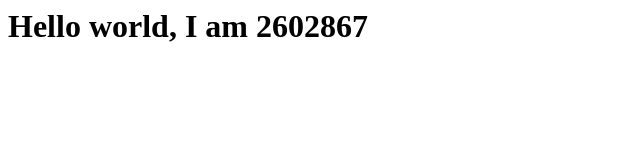
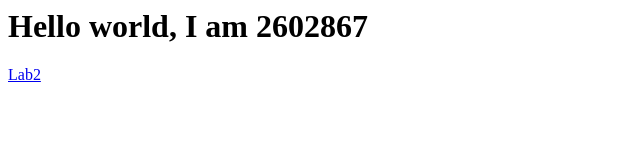
Before and after one commit to Jaishil-Patel/jaishilpatel.github.io, a plain HTML site: page index.html in a window 1280 px wide. Shown: the full height of the page, 0-640 px from the left. Drawn offline with Linux system fonts and the light colour scheme.

Commit message:
Update index.html

```diff
--- a/index.html
+++ b/index.html
@@ -1 +1,2 @@
 <h1>Hello world, I am 2602867</h1>
+  <a href="2602867-lab2.html">Lab2</a>
```
